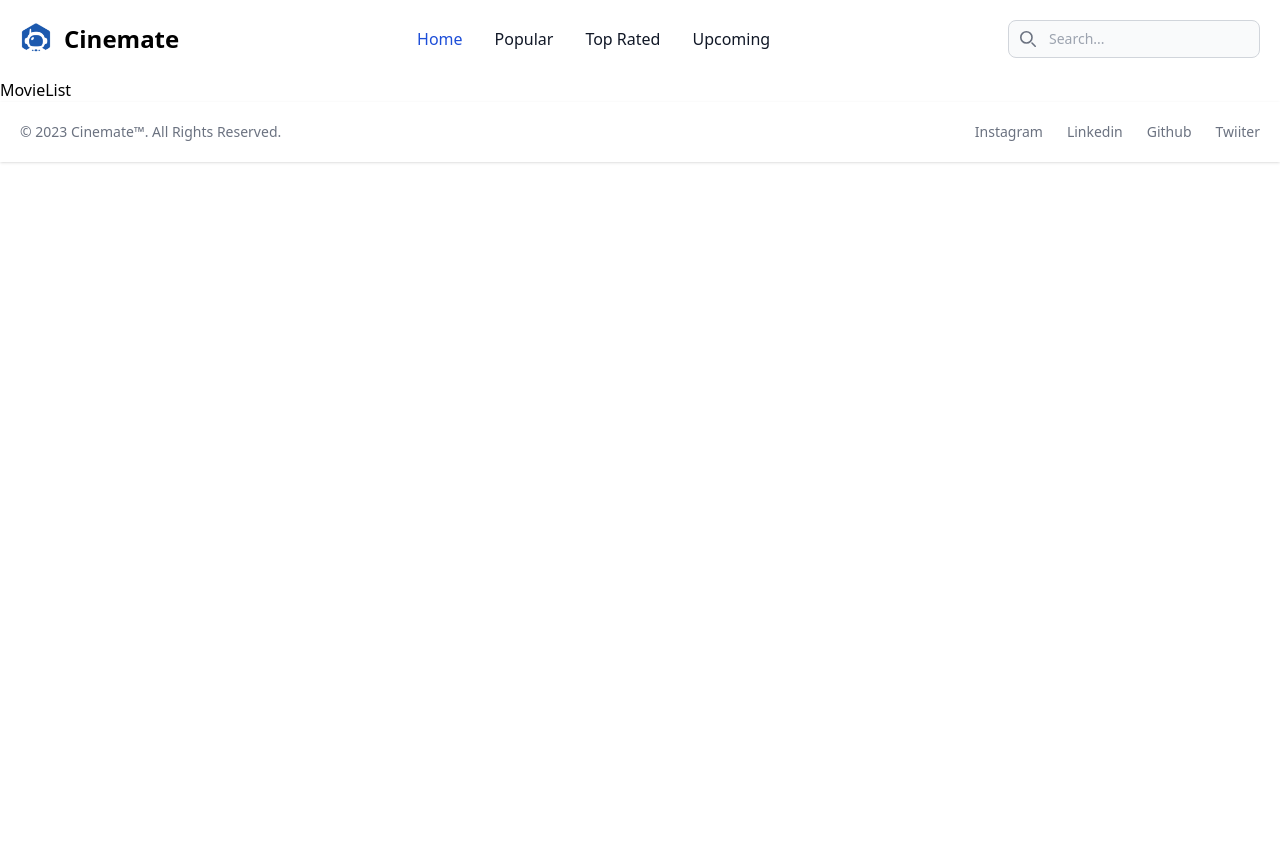
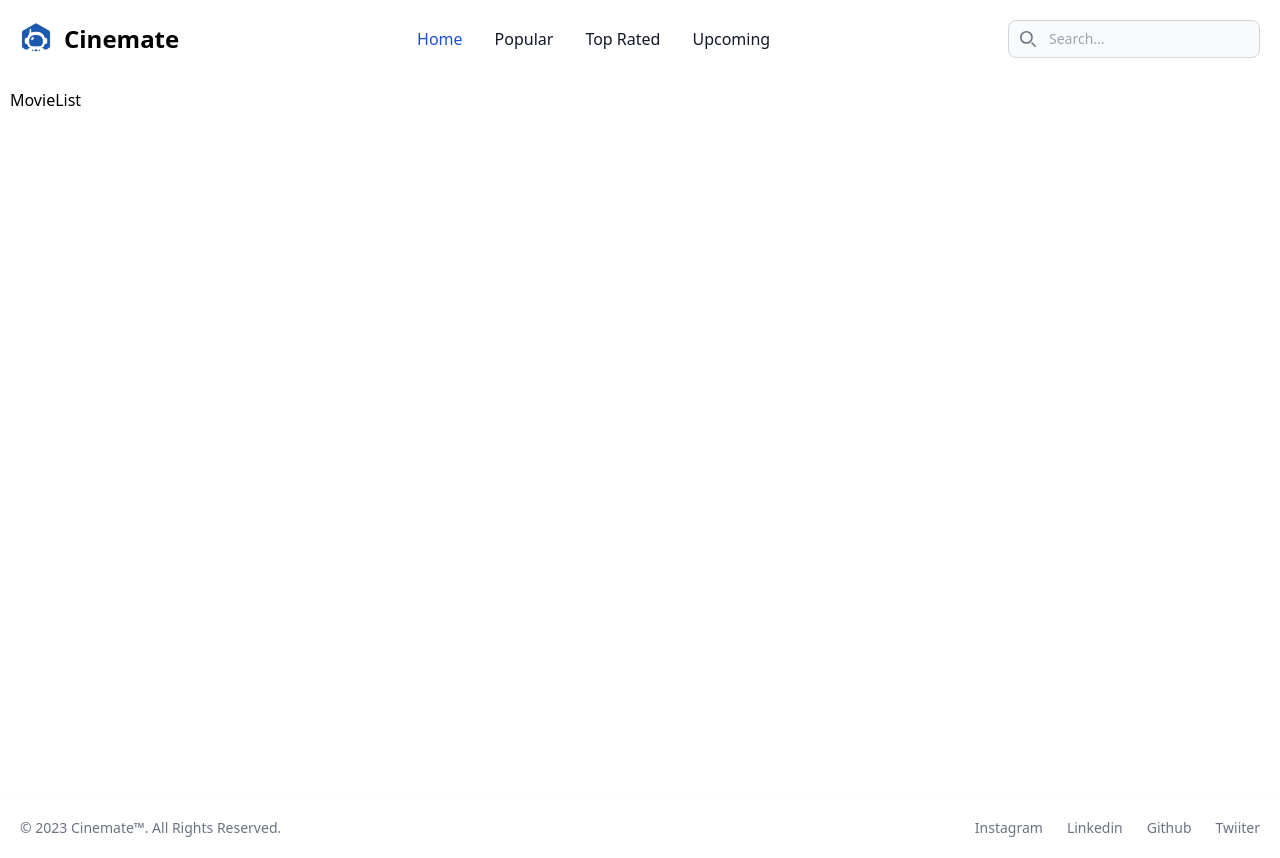
Before and after one commit to Ankit-Kum-ar/cinemate, a React (Create React App) app: page / in a window 1280 px wide. Before the commit the page ends 800 px from the top, so only its background shows below. Built offline with nearby package versions, Linux system fonts and the light colour scheme.

Commit message:
main tag use in MovieList.jsx

```diff
--- a/src/pages/MovieList.jsx
+++ b/src/pages/MovieList.jsx
@@ -2,9 +2,9 @@ import React from 'react'
 
 const MovieList = () => {
   return (
-    <div>
+    <main>
       MovieList
-    </div>
+    </main>
   )
 }
 
```
